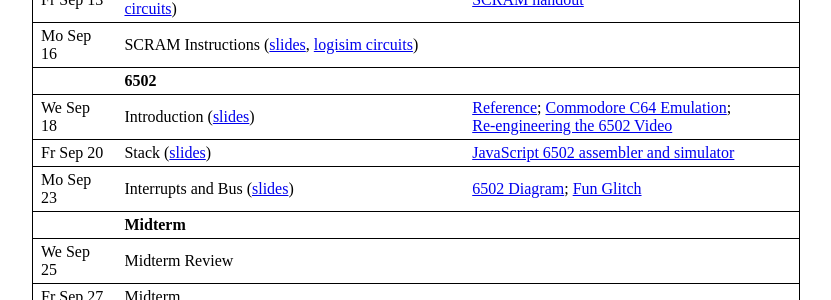
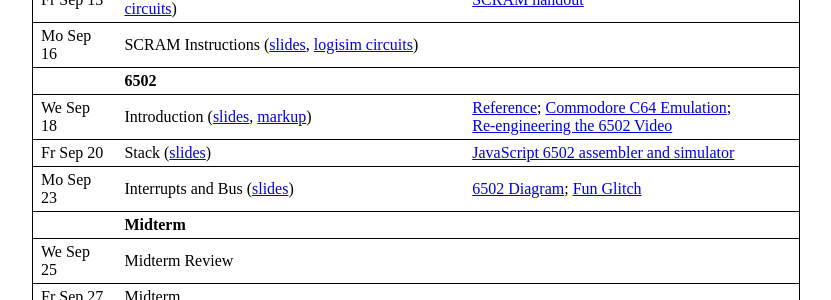
Before and after one commit to jhucsf/fall2019, a Jekyll site: the page built from index.md, in a window 1280 px wide and 900 px high, scrolled down 1234 px. Shown: the part 152-452 px from the top of the window, without its empty margins (224-1055 px from the left). Built offline with Jekyll 4.4.1, drawn with Linux system fonts in a browser that asks for light colours.

Commit message:
link to slide markup for lecture 9

```diff
--- a/index.md
+++ b/index.md
@@ -64,7 +64,7 @@ We Sep 11 | Instructions ([slides](lec/lec06.pdf), [markup](lec/lec06-ink.pdf),
 Fr Sep 13 | SCRAM Introduction ([slides](lec/lec07.pdf), [markup](lec/lec07-ink.pdf), [logisim circuits](res/demoSCRAM-corrected.circ))                        | [SCRAM handout](https://www.cs.jhu.edu/~phi/csf/scram/dewdney-omnibus-scram.pdf)
 Mo Sep 16 | SCRAM Instructions ([slides](lec/lec08.pdf), [logisim circuits](res/demoSCRAM2.circ))                        |
           | **6502**
-We Sep 18 | Introduction ([slides](lec/lec09.pdf))                            | [Reference](http://obelisk.me.uk/6502/index.html); [Commodore C64 Emulation](https://www.cs.jhu.edu/~phi/csf/c64-emulation/);<br> [Re-engineering the 6502 Video](https://www.youtube.com/watch?v=fWqBmmPQP40)
+We Sep 18 | Introduction ([slides](lec/lec09.pdf), [markup](lec/lec09-ink.pdf))                            | [Reference](http://obelisk.me.uk/6502/index.html); [Commodore C64 Emulation](https://www.cs.jhu.edu/~phi/csf/c64-emulation/);<br> [Re-engineering the 6502 Video](https://www.youtube.com/watch?v=fWqBmmPQP40)
 Fr Sep 20 | Stack ([slides](lec/lec10.pdf))                                     | [JavaScript 6502 assembler and simulator](http://skilldrick.github.io/easy6502/)
 Mo Sep 23 | Interrupts and Bus ([slides](lec/lec11.pdf))                     | [6502 Diagram](https://www.cs.jhu.edu/~phi/csf/slides/6502-diagram-db-sb-ad.png); [Fun Glitch](https://www.youtube.com/watch?v=fj9u00PMkYU&feature=youtu.be)
           | **Midterm**
```
